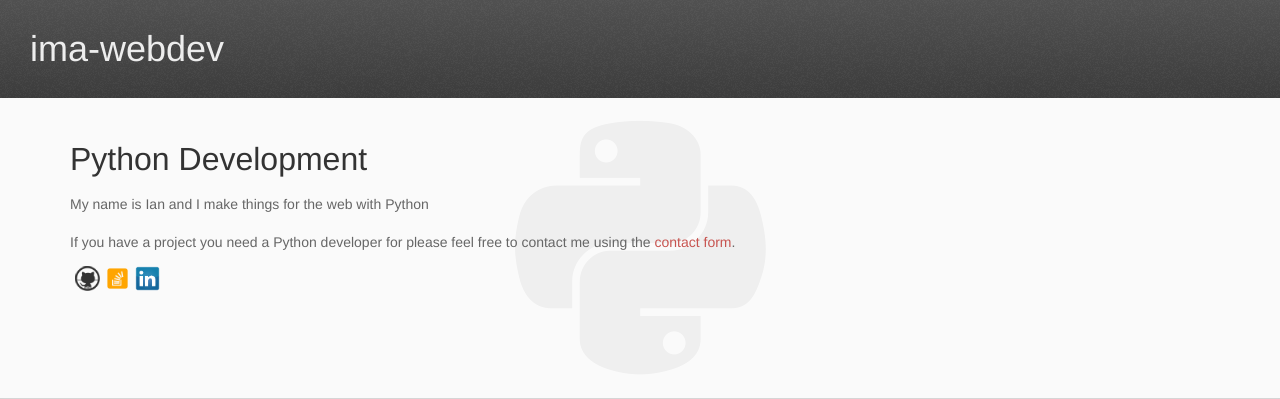
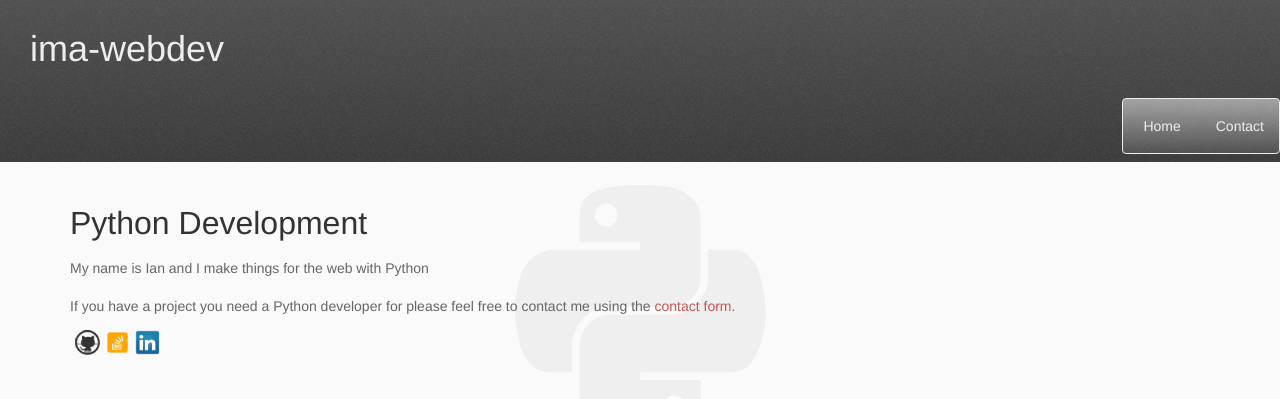
Before and after one commit to im-auld/ima-webdev, a Flask app: page / in a window 1280 px wide. Shown: the top 399 px of the page. Run offline with Flask 2, Linux system fonts and the light colour scheme; some libraries are stand-ins or nearby versions.

Commit message:
Redesigning...

```diff
--- a/app/static/css/new.css
+++ b/app/static/css/new.css
@@ -43,6 +43,22 @@ header h1 a:hover{
 
 header h1 a:focus{
     color: #EDEDED;
+}
+
+nav a {
+    color: #EDEDED;
+}
+
+nav ul {
+    background: linear-gradient(rgba(255,255,255,.5), rgba(255,255,255,.1));
+    border: 1px solid #ededed;
+    border-radius: 4px;
+    overflow: auto;
+}
+
+nav ul li {
+    float: left;
+    padding: 15px;
 }
 
 .content {
--- a/app/templates/layout.html
+++ b/app/templates/layout.html
@@ -7,9 +7,9 @@
     <link rel="stylesheet" type="text/css" href="{{url_for('static', filename='css/ivory.css')}}" media="all">
     <link rel="stylesheet" type="text/css" href="{{url_for('static', filename='css/new.css')}}" media="all">
     <!-- For Date picker only -->
-    <link href="http://ajax.googleapis.com/ajax/libs/jqueryui/1.8/themes/base/jquery-ui.css" rel="stylesheet" type="text/css"/>
-    <script type="text/javascript" src="http://ajax.googleapis.com/ajax/libs/jquery/1.6.2/jquery.min.js"></script>
-    <script src="http://ajax.googleapis.com/ajax/libs/jqueryui/1.8/jquery-ui.min.js"></script>
+    <!--<link href="http://ajax.googleapis.com/ajax/libs/jqueryui/1.8/themes/base/jquery-ui.css" rel="stylesheet" type="text/css"/>-->
+    <!--<script type="text/javascript" src="http://ajax.googleapis.com/ajax/libs/jquery/1.6.2/jquery.min.js"></script>-->
+    <!--<script src="http://ajax.googleapis.com/ajax/libs/jqueryui/1.8/jquery-ui.min.js"></script>-->
     <script>
       $(document).ready(function() {
         $("#datepicker1").datepicker();
@@ -22,6 +22,12 @@
     <header>
         <div class="row" >
             <h1><a href="/">ima-webdev</a></h1>
+            <nav class="right">
+                <ul class="no-bullet clearfix">
+                    <li><a href="/">Home</a></li>
+                    <li><a href="/contact">Contact</a> </li>
+                </ul>
+            </nav>
         </div>
     </header>
     <main class="content">
```
